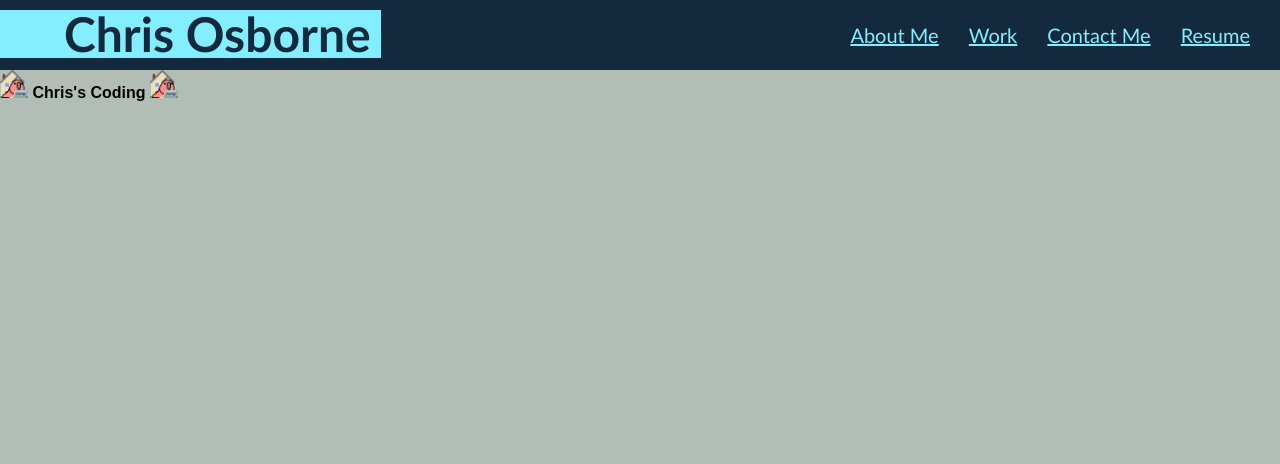
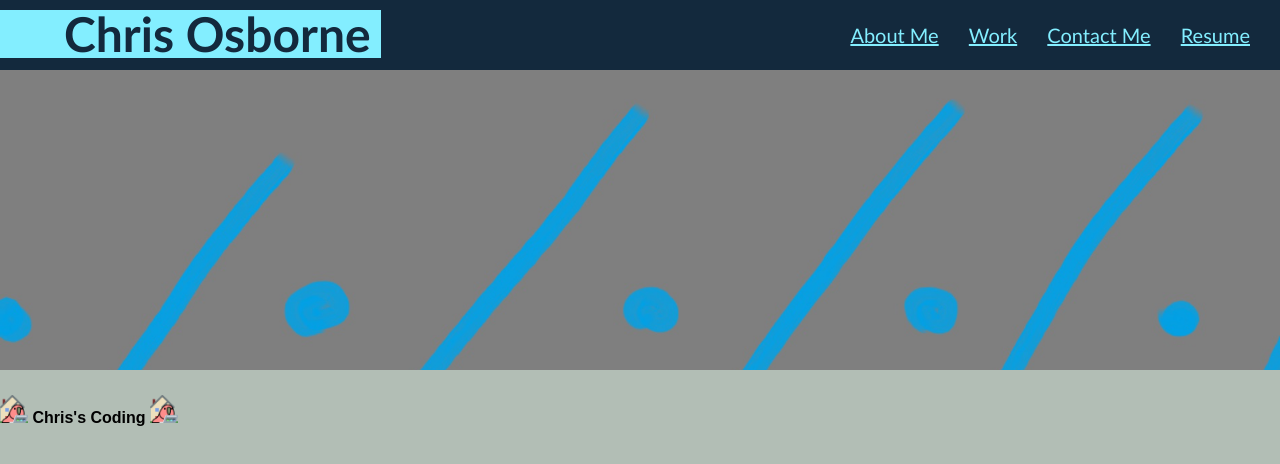
Before and after one commit to chrisosbii/02wtSuB2MIqW, a plain HTML site: page index.html in a window 1280 px wide. Drawn offline with Linux system fonts and the light colour scheme.

Commit message:
added background image for bar

```diff
--- a/assets/css/style.css
+++ b/assets/css/style.css
@@ -76,6 +76,20 @@ header div ul li {
     height: 28px;
 }
 
+.sectionName{
+
+}
+
+
 /**
  * CSS ID Elements Area
  */
+
+#barImage {
+    height: 300px;
+    width: 100%;
+    margin-bottom: 25px;
+    background-image: url("../images/blue_gray_background.jpg");
+    background-size: cover;
+    background-position-y: -25px;
+}
--- a/index.html
+++ b/index.html
@@ -34,12 +34,12 @@
                 </li>
             </ul>
         </div>
-        <!-- Header Image with Subtitle -->
-
     </header>
 
     <!-- Start Main Body -->
     <main>
+        <!-- Section With Image and Subtitle -->
+        <section id="barImage" role="img" alt="line drawing" ></section>
         <!-- About Me Section -->
         <section>
 
```
Also changed, not shown: assets/images/blue_gray_background.jpg (added).
